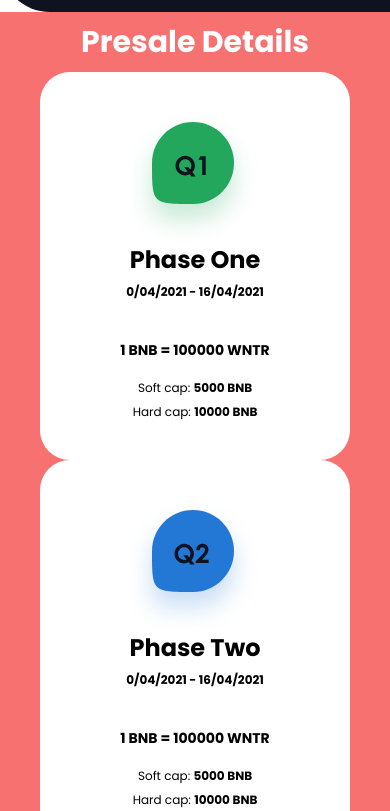
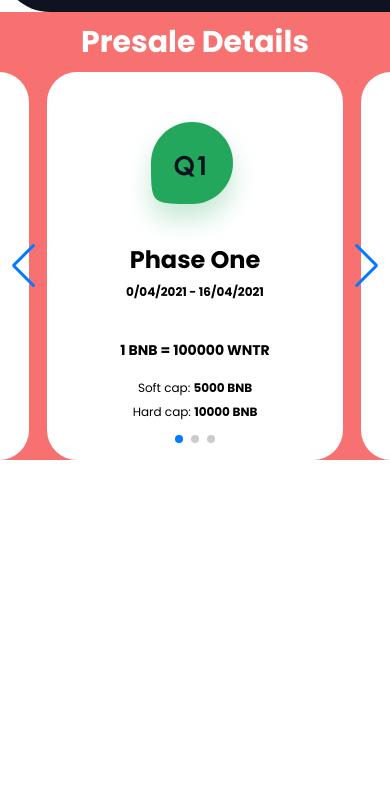
Before and after one commit to harjeeyborlah/Tokemons, a website: page index.html in a window 390 px wide. Shown: the part 5410-6221 px from the top of the page. After the commit the page ends 5870 px from the top, so only its background shows below. Drawn offline with nearby package versions, Linux system fonts and the light colour scheme.

Commit message:
DId the carousel for mobile tokemons

```diff
--- a/index.html
+++ b/index.html
@@ -7,6 +7,10 @@
     <title>Tokemons</title>
     <link rel="stylesheet" href="public/second.css" />
     <link rel="stylesheet" href="public/style.css" />
+    <link
+      rel="stylesheet"
+      href="https://cdn.jsdelivr.net/npm/swiper@8/swiper-bundle.min.css"
+    />
   </head>
   <body class="m-0 font-body">
     <div class="" style="background-color: #0f1320">
@@ -472,13 +476,17 @@
         </div>
       </section>
     </div>
+
     <section class="md:hidden bg-red-400">
       <h3 class="text-center font-bold text-3xl pt-3 pb-3 text-white">
         Presale Details
       </h3>
 
-      <div card1 class="bg-white ml-10 mr-10 rounded-[30px]">
-        <div  class="text-center pt-10 pb-10">
+      <div class="swiper" id="swiper-1">
+        <div class="swiper-wrapper">
+          <div class="swiper-slide">
+            <div class="bg-white ml-2 mr-2 rounded-[30px]">
+              <div class="text-center pt-10 pb-10">
                 <div class="flex justify-center">
                   <img src="/public/img/Group 65.svg" />
                 </div>
@@ -493,9 +501,11 @@
                 </p>
               </div>
             </div>
+          </div>
 
-      <div card2 class="bg-white ml-10 mr-10 rounded-[30px]">
-        <div  class="text-center pt-10 pb-10">
+          <div class="swiper-slide">
+            <div class="bg-white ml-2 mr-2 rounded-[30px]">
+              <div class="text-center pt-10 pb-10">
                 <div class="flex justify-center">
                   <img src="/public/img/Group 66.svg" />
                 </div>
@@ -510,9 +520,11 @@
                 </p>
               </div>
             </div>
+          </div>
 
-      <div card3 class="bg-white ml-10 mr-10 rounded-[30px]">
-        <div  class="text-center pt-10 pb-10">
+          <div class="swiper-slide">
+            <div class="bg-white ml-2 mr-2 rounded-[30px]">
+              <div class="text-center pt-10 pb-10">
                 <div class="flex justify-center">
                   <img src="/public/img/Group 67.svg" />
                 </div>
@@ -527,10 +539,19 @@
                 </p>
               </div>
             </div>
+          </div>
+        </div>
 
 
+        <div class="swiper-button-next"></div>
+      <div class="swiper-button-prev"></div>
+        <div class="swiper-pagination"></div>
+      </div>
     </section>
 
+
+    <script src="https://cdn.jsdelivr.net/npm/swiper@8/swiper-bundle.min.js"></script>
     <script src="public/index.js"></script>
+
   </body>
 </html>
--- a/public/index.js
+++ b/public/index.js
@@ -38,3 +38,19 @@ function myFunction() {
   }
 
   // for the read more and read less portion
+
+  new Swiper ("#swiper-1",{
+    slidesPerView:1.25,
+    centeredSlides:true,
+    spaceBetween:2,
+    lazyLoading:true,
+    loop:true,
+    pagination: {
+      el: ".swiper-pagination",
+      clickable: true,
+    },
+    navigation: {
+      nextEl: ".swiper-button-next",
+      prevEl: ".swiper-button-prev",
+    },
+  });
```
Also changed, not shown: public/style.css. Lines whose indentation alone changed are shown as unchanged.
